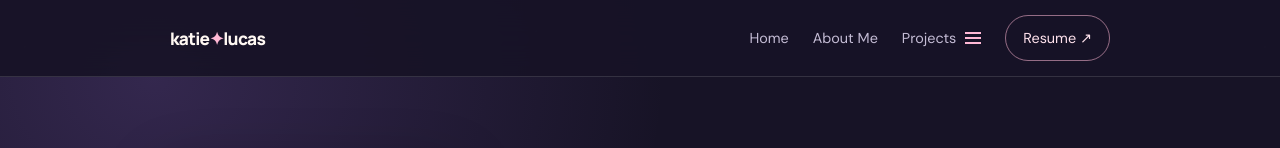
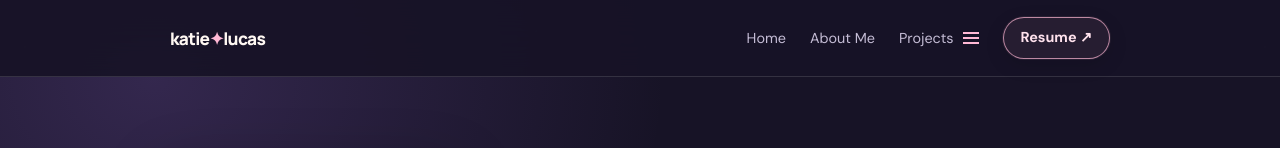
Before and after one commit to lavenderfog/lavenderog.github.io, a plain HTML site: page about.html in a window 1280 px wide. Shown: the top 148 px of the page. Drawn offline with Linux system fonts and the light colour scheme; grey boxes are pictures that could not be loaded.

Commit message:
Keep Resume navigation button consistent across pages

```diff
--- a/about.html
+++ b/about.html
@@ -197,6 +197,50 @@ h1{font-size:clamp(2.8rem,14vw,4.4rem);line-height:1.02}.section-title{font-size
 .work-nav > summary:hover { border:0 !important; background:transparent !important; }
 </style>
 
+
+<style id="site-resume-button-consistency">
+/* One persistent Resume treatment across every page and interaction state. */
+.navlinks>a.nav-cta,
+header.top .navlinks>a.nav-cta,
+header.topbar .navlinks>a.nav-cta {
+  display:inline-flex!important;
+  flex:0 0 auto!important;
+  align-items:center!important;
+  justify-content:center!important;
+  visibility:visible!important;
+  opacity:1!important;
+  position:relative!important;
+  padding:10px 17px!important;
+  border:1px solid rgba(255,184,213,.7)!important;
+  border-radius:999px!important;
+  background:rgba(255,184,213,.07)!important;
+  color:#ffe2ed!important;
+  font:700 .9rem/1.35 "DM Sans",sans-serif!important;
+  text-decoration:none!important;
+  white-space:nowrap!important;
+  box-shadow:0 0 0 1px rgba(255,184,213,.08),0 6px 20px rgba(5,3,16,.12)!important;
+  outline-offset:3px!important;
+  box-sizing:border-box!important;
+}
+.navlinks>a.nav-cta:hover,
+.navlinks>a.nav-cta:focus-visible,
+.navlinks>a.nav-cta:active,
+header.top .navlinks>a.nav-cta:hover,
+header.top .navlinks>a.nav-cta:focus-visible,
+header.top .navlinks>a.nav-cta:active {
+  display:inline-flex!important;
+  border:1px solid rgba(255,184,213,.9)!important;
+  background:rgba(255,184,213,.14)!important;
+  color:#fff!important;
+  box-shadow:0 0 0 1px rgba(255,184,213,.12),0 8px 24px rgba(5,3,16,.2)!important;
+}
+@media(max-width:520px){
+  .navlinks>a.nav-cta,
+  header.top .navlinks>a.nav-cta,
+  header.topbar .navlinks>a.nav-cta {padding:8px 12px!important;font-size:.82rem!important}
+}
+</style>
+
 </head>
 <body>
   <header class="topbar"><div class="shell nav">
```
